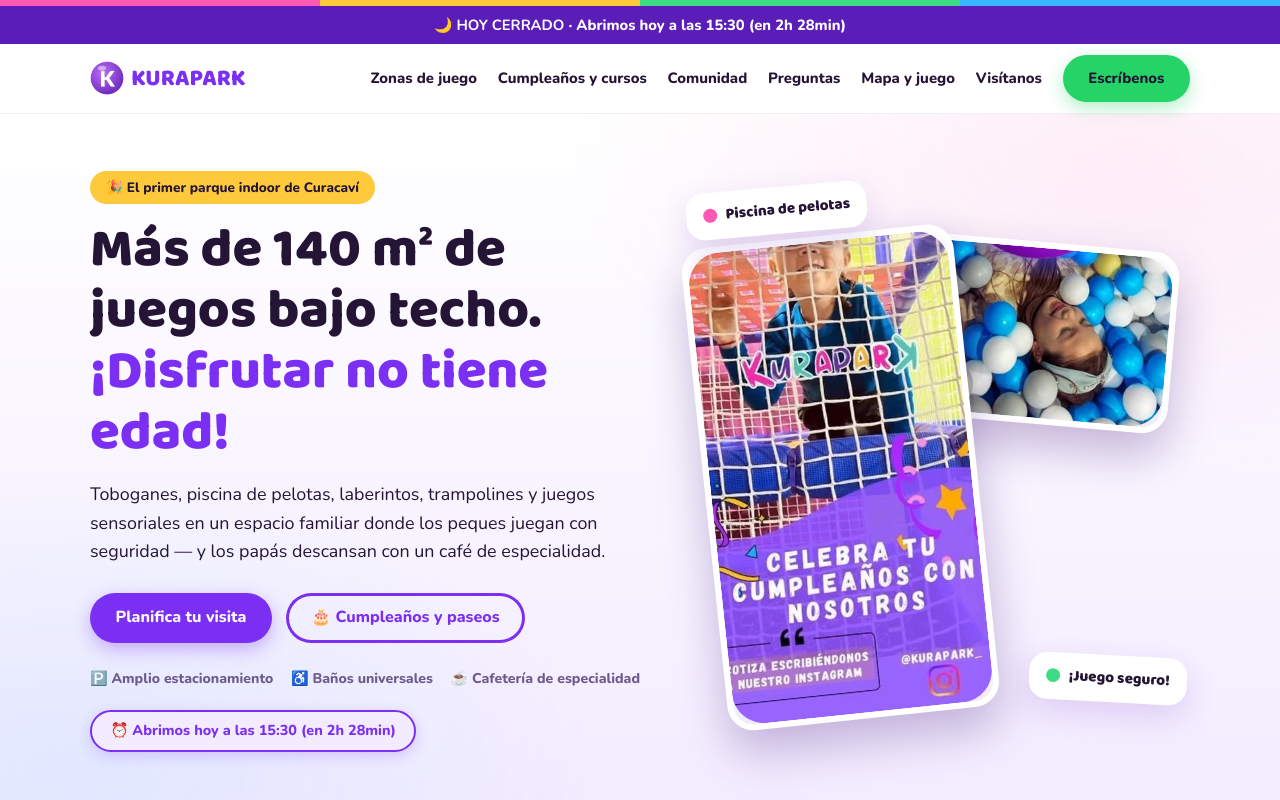
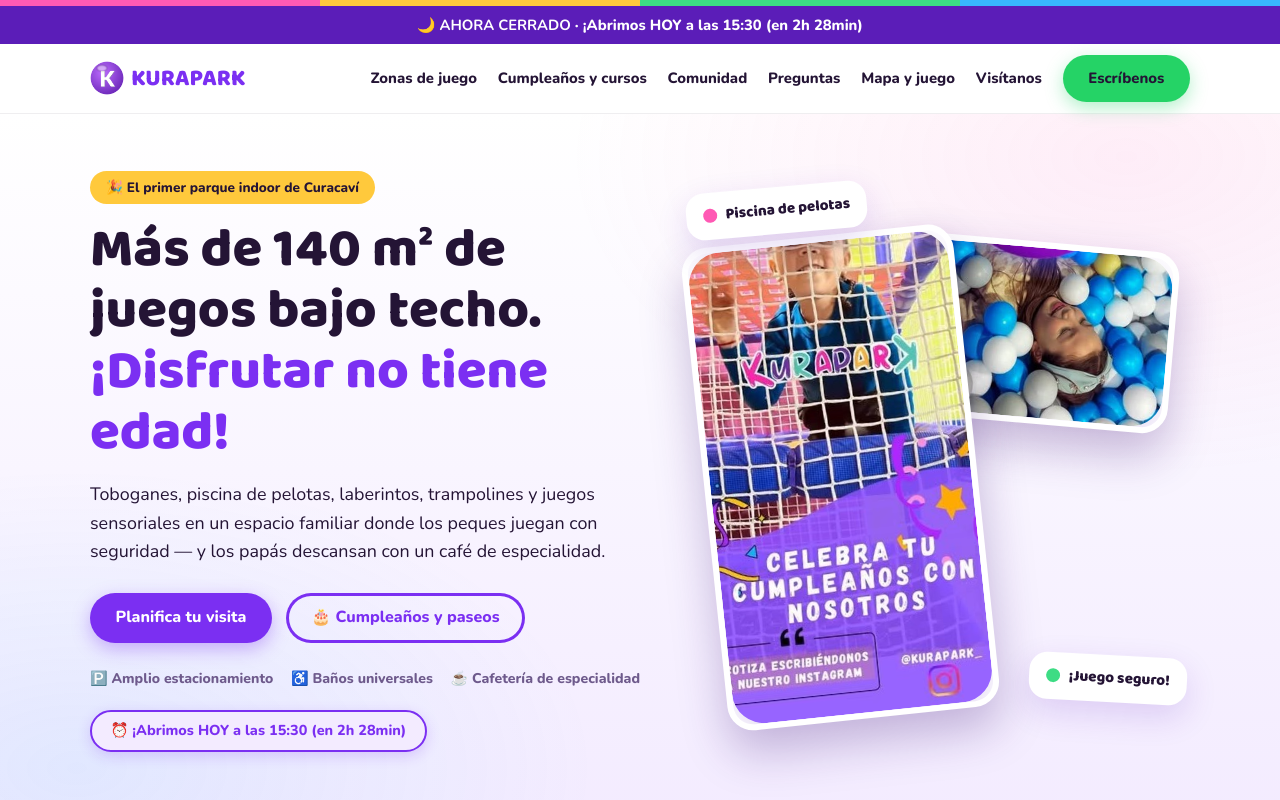
Before and after one commit to Safary16/kurapark, a plain HTML site: page index.html in a window 1280 px wide. Shown: the top 800 px of the page. Drawn offline with nearby package versions, Linux system fonts and the light colour scheme.

Commit message:
v10: banner 'AHORA CERRADO · Abrimos HOY a las 15:30' (menos confuso)

```diff
--- a/index.html
+++ b/index.html
@@ -773,10 +773,10 @@ gen();
       if (prox){
         const hr = String(prox.getHours()).padStart(2,'0')+':'+String(prox.getMinutes()).padStart(2,'0');
         const falt = prox.getTime()-now.getTime();
-        txt = (prox.getDate()===now.getDate() ? 'Abrimos hoy a las '+hr : 'Abrimos '+dias[prox.getDay()]+' '+hr) + ' (en '+fmt(falt)+')';
+        txt = (prox.getDate()===now.getDate() ? '¡Abrimos HOY a las '+hr : 'Abrimos '+dias[prox.getDay()]+' a las '+hr) + ' (en '+fmt(falt)+')';
       }
       banner.className = 'banner-hoy closed';
-      banner.innerHTML = '🌙 <b>HOY CERRADO</b> · '+txt;
+      banner.innerHTML = '🌙 <b>AHORA CERRADO</b> · '+txt;
       reloj.className = 'reloj-kura closed';
       reloj.innerHTML = '⏰ '+txt;
       const mb=document.getElementById('mbStatus');
```
